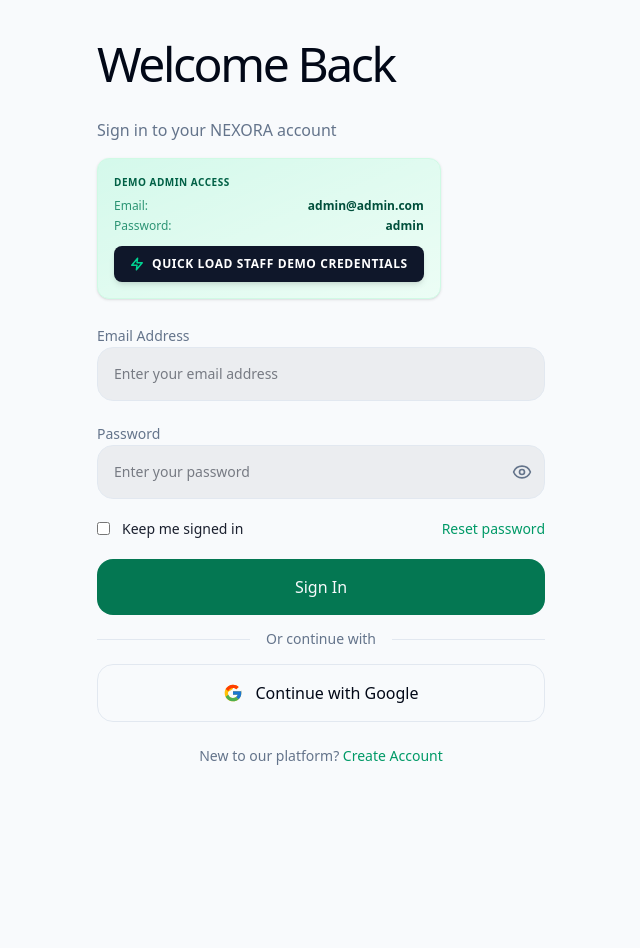
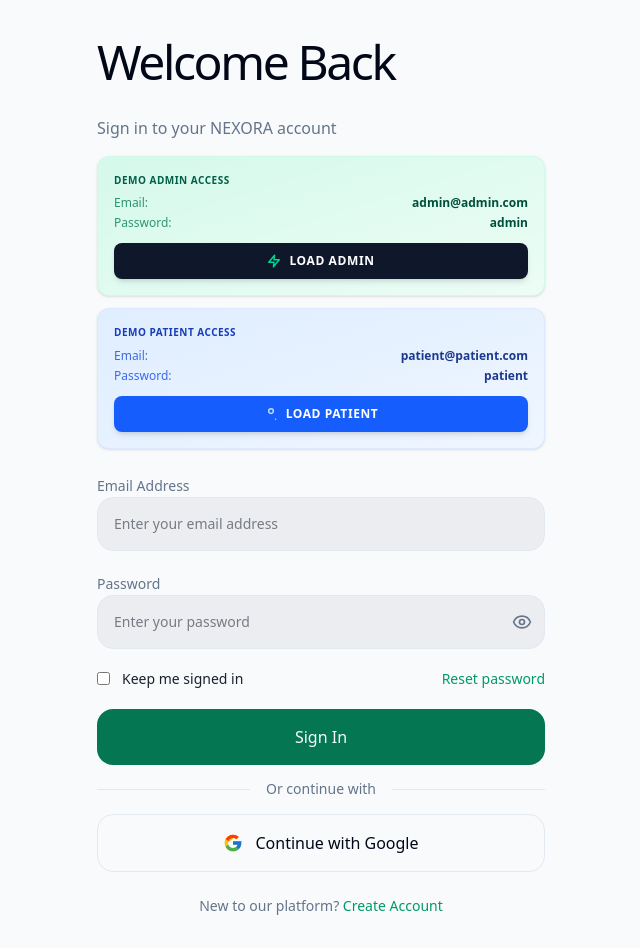
Before and after one commit to Adityaa024/Nexora, a Next.js app in the folder frontend/: page /login in a window 1280 px wide. Shown: the whole page, without its empty margins (7-647 px from the left). Before the commit the page ends 800 px from the top, so only its background shows below. Built offline with nearby package versions, Linux system fonts and the light colour scheme; no server answers.

Commit message:
feat: add patient demo credentials to login page

```diff
--- a/frontend/src/app/login/page.tsx
+++ b/frontend/src/app/login/page.tsx
@@ -80,7 +80,8 @@
         description={
           <div className="space-y-4">
             <p>Sign in to your NEXORA account</p>
-            <div className="bg-emerald-50 border border-emerald-100 p-4 rounded-xl text-sm w-fit shadow-sm relative overflow-hidden">
+            <div className="flex flex-col gap-3">
+              <div className="bg-emerald-50 border border-emerald-100 p-4 rounded-xl text-sm shadow-sm relative overflow-hidden">
                 <div className="absolute inset-0 bg-gradient-to-br from-emerald-400/10 to-transparent pointer-events-none"></div>
                 <div className="relative z-10">
                   <p className="font-bold text-emerald-800 mb-2 uppercase tracking-wider text-[10px]">Demo Admin Access</p>
@@ -93,13 +94,37 @@
                     onClick={() => {
                       setEmail('admin@admin.com');
                       setPassword('admin');
-                    toast.success('Demo credentials loaded!');
+                      toast.success('Admin credentials loaded!');
                     }}
                     className="w-full flex items-center justify-center gap-2 bg-[#0F172A] text-white px-4 py-2.5 rounded-lg text-xs font-bold uppercase tracking-wider hover:bg-[#1E293B] transition-all shadow-md active:scale-95"
                   >
                     <svg xmlns="http://www.w3.org/2000/svg" width="14" height="14" viewBox="0 0 24 24" fill="none" stroke="currentColor" strokeWidth="2.5" strokeLinecap="round" strokeLinejoin="round" className="text-emerald-400"><polygon points="13 2 3 14 12 14 11 22 21 10 12 10 13 2"/></svg>
-                  Quick Load Staff Demo Credentials
+                    Load Admin
                   </button>
+                </div>
+              </div>
+
+              <div className="bg-blue-50 border border-blue-100 p-4 rounded-xl text-sm shadow-sm relative overflow-hidden">
+                <div className="absolute inset-0 bg-gradient-to-br from-blue-400/10 to-transparent pointer-events-none"></div>
+                <div className="relative z-10">
+                  <p className="font-bold text-blue-800 mb-2 uppercase tracking-wider text-[10px]">Demo Patient Access</p>
+                  <div className="flex flex-col gap-1 mb-3">
+                    <p className="text-blue-700/80 text-xs flex justify-between gap-4">Email: <span className="font-semibold text-blue-900">patient@patient.com</span></p>
+                    <p className="text-blue-700/80 text-xs flex justify-between gap-4">Password: <span className="font-semibold text-blue-900">patient</span></p>
+                  </div>
+                  <button
+                    type="button"
+                    onClick={() => {
+                      setEmail('patient@patient.com');
+                      setPassword('patient');
+                      toast.success('Patient credentials loaded!');
+                    }}
+                    className="w-full flex items-center justify-center gap-2 bg-blue-600 text-white px-4 py-2.5 rounded-lg text-xs font-bold uppercase tracking-wider hover:bg-blue-700 transition-all shadow-md active:scale-95"
+                  >
+                    <svg xmlns="http://www.w3.org/2000/svg" width="14" height="14" viewBox="0 0 24 24" fill="none" stroke="currentColor" strokeWidth="2.5" strokeLinecap="round" strokeLinejoin="round" className="text-blue-200"><polygon points="20 21v-2a4 4 0 0 0-4-4H8a4 4 0 0 0-4 4v2"/><circle cx="12" cy="7" r="4"/></svg>
+                    Load Patient
+                  </button>
+                </div>
               </div>
             </div>
           </div>
```
Lines whose indentation alone changed are shown as unchanged.
